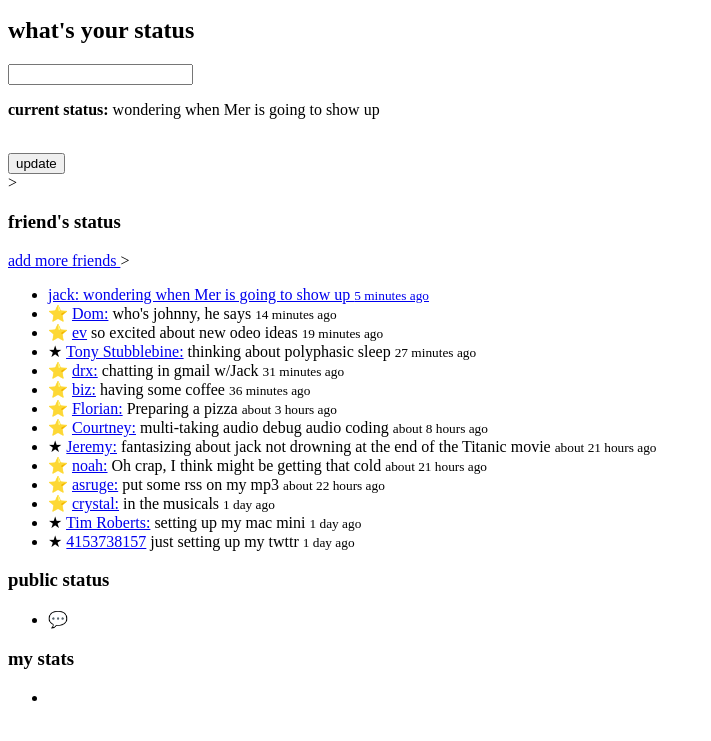
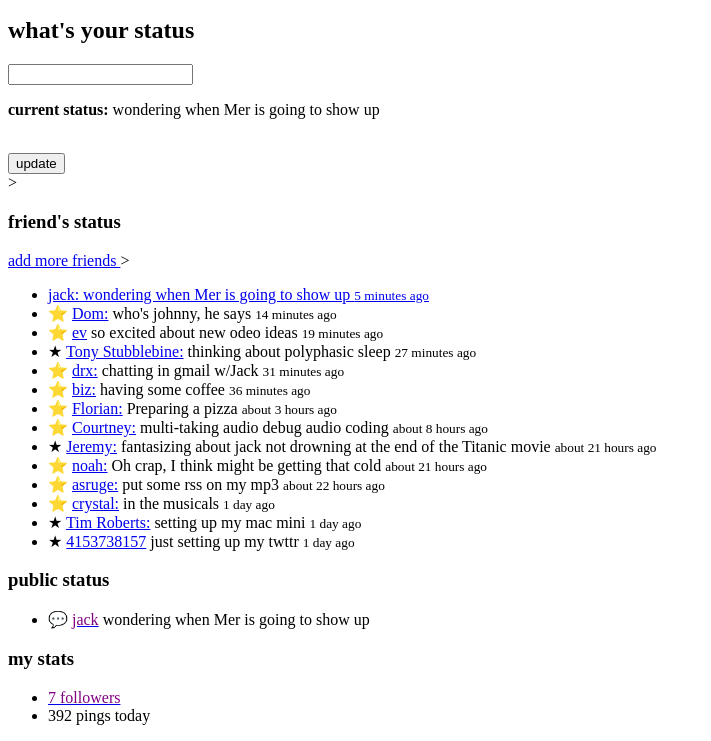
Before and after one commit to vanessa-pc/html-twitter-base, a website: page index.html in a window 1280 px wide. Shown: the part 80-821 px from the top of the page, without its empty margins (0-711 px from the left). Drawn offline with Linux system fonts and the light colour scheme.

Commit message:
Add code and content for public status and my stats sections

```diff
--- a/index.html
+++ b/index.html
@@ -48,13 +48,14 @@
       <section>
         <h3> public status </h3>
         <ul>
-          <li> 💬 <a href="#"> <span></span></a> </li>
+          <li> 💬 <a href="#"> <span style="color:purple">jack</span></a> wondering when Mer is going to show up</li>
         </ul>
       </section>
       <section>
         <h3> my stats </h3>
         <ul>
-          <li> <a href="#"> <span></span></a></li>
+          <li> <a href="#"> <span style="color:purple">7 followers</span></a></li>
+          <li>392 pings today</li>
         </ul>
       </section>
     </main>
```
